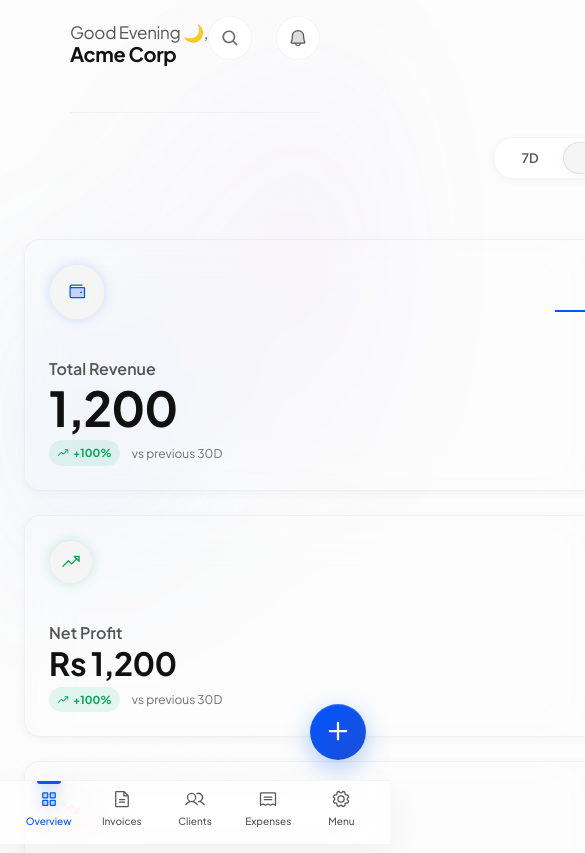
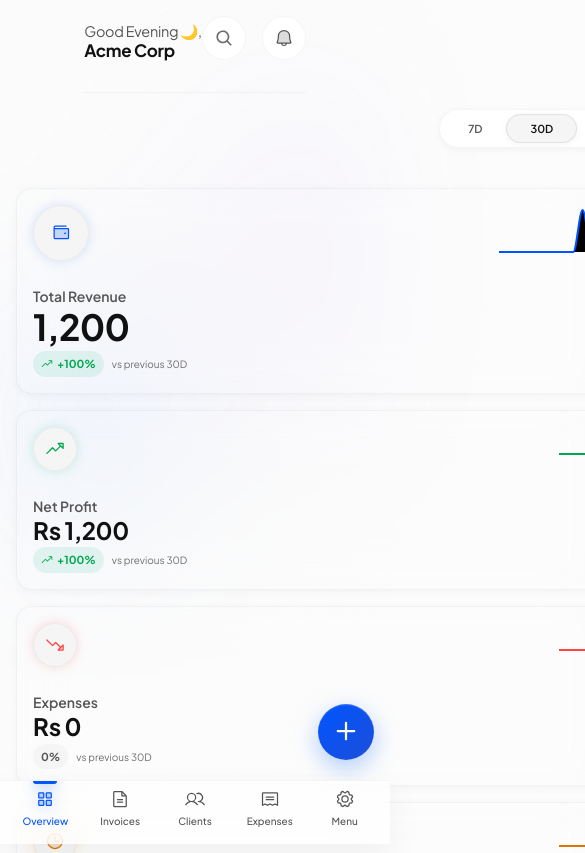
Before and after one commit to aka-ibaad/billing-app, a Next.js app: page / in a window 390 px wide. Shown: the top 853 px of the page, 585 px wide, since content can reach past the window. Built offline with nearby package versions, Linux system fonts and the light colour scheme.

Commit message:
fix: Aggressively scale down UI sizes on mobile screens

```diff
--- a/src/app/globals.css
+++ b/src/app/globals.css
@@ -413,23 +413,31 @@ button:active {
    ========================================= */
 @media (max-width: 768px) {
   :root {
-    /* Scale down typography */
-    --text-section: 16px;
-    --text-heading: 28px;
-    --text-number: 32px;
+    /* Aggressively scale down typography for dense mobile UI */
+    --text-section: 14px;
+    --text-heading: 20px;
+    --text-number: 24px;
+    --text-label: 11px;
+    --text-desc: 10px;
 
-    /* Scale down spacing */
-    --space-1: 6px;
-    --space-2: 12px;
-    --space-3: 16px;
-    --space-4: 24px;
-    --space-5: 32px;
-    --space-6: 40px;
-    --space-8: 48px;
-    --space-12: 64px;
-    --space-16: 96px;
+    /* Aggressively scale down spacing */
+    --space-1: 4px;
+    --space-2: 8px;
+    --space-3: 12px;
+    --space-4: 16px;
+    --space-5: 20px;
+    --space-6: 24px;
+    --space-8: 32px;
+    --space-12: 48px;
+    --space-16: 64px;
 
     /* Scale down large radii to save space */
     --radius-xl: 16px;
+    --radius-lg: 12px;
+    --radius-md: 10px;
+  }
+
+  html {
+    font-size: 85%; /* Shrinks all rem-based sizes by 15% */
   }
 }
```
